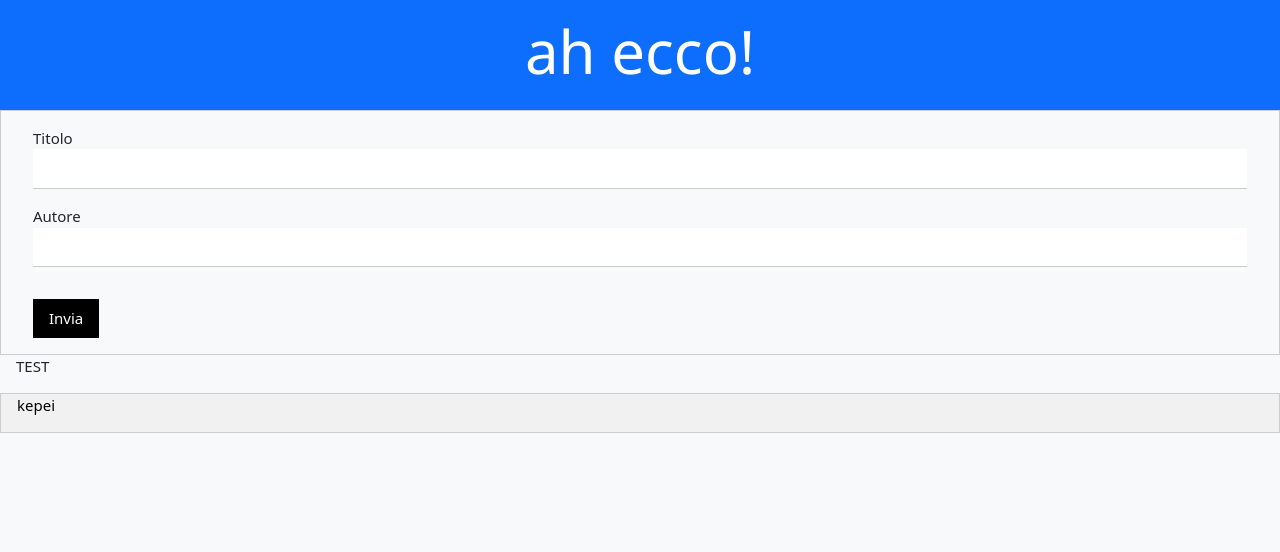
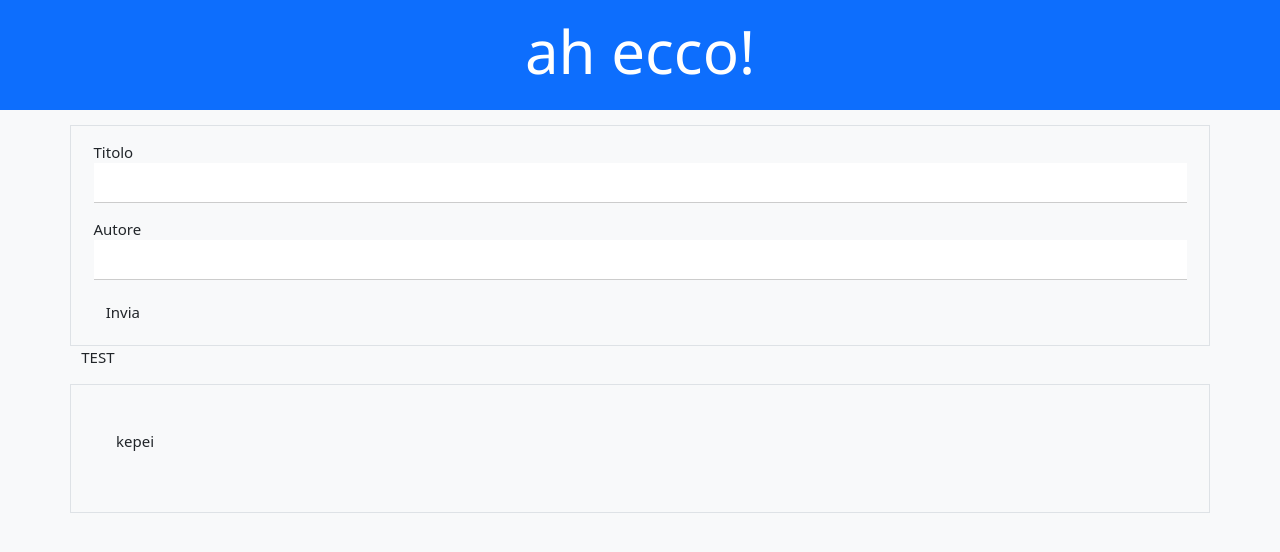
Before and after one commit to pberlanda/pitone-borracho-rapido, a FastAPI app: page /form in a window 1280 px wide. Shown: the top 552 px of the page. Run offline with FastAPI, Linux system fonts and the light colour scheme.

Commit message:
Update form_nuovo_libro.html

```diff
--- a/templates/form_nuovo_libro.html
+++ b/templates/form_nuovo_libro.html
@@ -14,27 +14,27 @@
         <h1 class="display-3">ah ecco!</h1>
     </div>
 
-    <form class="w3-container w3-border" id="form-libro">
+    <form class="container border mt-3" id="form-libro">
 
-        <div class="w3-container w3-margin-top w3-margin-bottom">
+        <div class="container mt-3 mb-3">
             <label for="titolo">Titolo</label>
             <input class="w3-input" type="text" id="titolo" required>
         </div>
 
-        <div class="w3-container w3-margin-top w3-margin-bottom">
+        <div class="container mb-3">
             <label for="autore">Autore</label>
             <input class="w3-input" type="text" id="autore" required>
         </div>
 
-        <div class="w3-container">
-            <button class="w3-button w3-black w3-margin-top w3-margin-bottom" type="submit">Invia</button>
+        <div class="container mb-3">
+            <button class="btn btn-primart" type="submit">Invia</button>
         </div>
 
     </form>
 
-    <div class="w3-container"><p id="risultato">TEST</p></div>
+    <div class="container"><p id="risultato">TEST</p></div>
 
-    <div class="w3-container w3-light-grey w3-border"><p>kepei</p></div>
+    <div class="container mt-3 p-5 border"><p>kepei</p></div>
 
     <script>
         document.getElementById("form-libro").addEventListener('submit', async (e) => {
```
